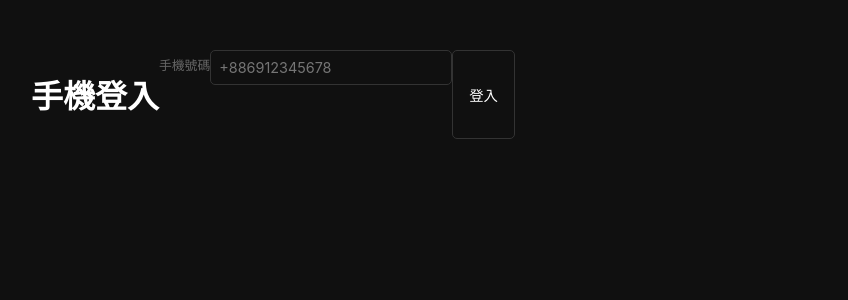
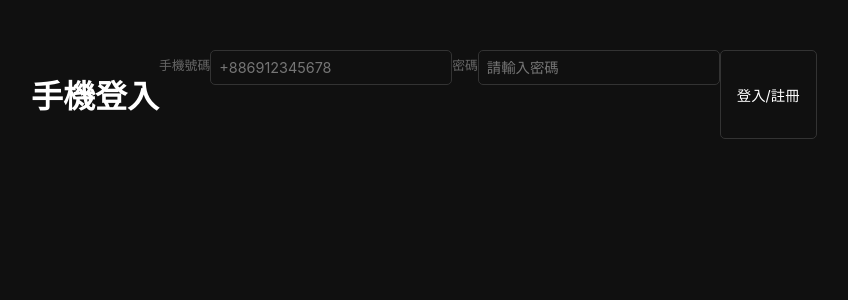
Before and after one commit to snowman12320/nextjs-user-management, a Next.js app: page /phoneLogin in a window 1280 px wide. Shown: the top 300 px of the page, without its empty margins (129-977 px from the left). Built offline with nearby package versions, Linux system fonts and the light colour scheme.

Commit message:
Implement password-based authentication

```diff
--- a/app/phoneLogin/actions.ts
+++ b/app/phoneLogin/actions.ts
@@ -25,7 +25,6 @@ export async function signInWithOtp(formData: FormData) {
 
 export async function verifyOtp(formData: FormData) {
   const supabase = await createClient()
-
   const data = {
     phone: formData.get('phone') as string,
     token: formData.get('token') as string,
@@ -48,22 +47,20 @@ export async function verifyOtp(formData: FormData) {
 export async function signupWithPassport(formData: FormData) {
   const supabase = await createClient()
 
-  const data = {
-    phone: formData.get('phone') as string,
-    password: formData.get('password') as string,
-  }
+  const phone = formData.get('phone') as string
+  const password = formData.get('password') as string
 
   const { error } = await supabase.auth.signUp({
-    phone: data.phone,
-    password: data.password,
+    phone,
+    password,
   })
 
   if (error) {
     redirect('/error')
   }
 
-  revalidatePath('/', 'layout')
-  redirect('/account')
+  const redirectUrl = '/phoneLogin/verify?phone=' + encodeURIComponent(phone);
+  return { redirect: redirectUrl };
 }
 
 export async function signInWithPassword(formData: FormData) {
@@ -80,15 +77,11 @@ export async function signInWithPassword(formData: FormData) {
   })
 
   if (error) {
-    console.info(error);
-    redirect('/error')
+   const response = await signupWithPassport(formData);
+    if (response.redirect) {
+      window.location.href = response.redirect;
+    }
+  } else {
+    redirect('/account')
   }
-
-  redirect('/account')
 }
-
-export async function fetchUser() {
-  const supabase = await createClient()
-  const { data: { user } } = await supabase.auth.getUser();
-  console.log(user);
-};
--- a/app/phoneLogin/page.tsx
+++ b/app/phoneLogin/page.tsx
@@ -1,16 +1,39 @@
 "use client";
 import React, { useState } from 'react'
-import { signInWithOtp } from './actions'
+import { signInWithPassword, signupWithPassport } from './actions'
 
 export default function PhoneLoginPage() {
   const [phone, setPhone] = useState('');
+  const [password, setPassword] = useState('');
 
-  const handleChange = (e: React.ChangeEvent<HTMLInputElement>) => {
+  const handlePhoneChange = (e: React.ChangeEvent<HTMLInputElement>) => {
     const value = e.target.value;
     if (value.length === 10 && value.startsWith('09')) {
       setPhone(`+886${value}`);
     } else {
       setPhone(value);
+    }
+  };
+
+  const handlePasswordChange = (e: React.ChangeEvent<HTMLInputElement>) => {
+    setPassword(e.target.value);
+  };
+
+  const handleSubmit = async (formData: FormData) => {
+    try {
+      await signInWithPassword(formData);
+    } catch (error) {
+      console.info('handleSubmit',error);
+      await signupWithPassport(formData);
+      // In your form submission handler
+      const response = await signupWithPassport(formData);
+      console.info('1',response);
+      if (response.redirect) {
+      window.location.href = response.redirect;
+
+        // or use Next.js router
+        // router.push(response.redirect);
+      }
     }
   };
   return (
@@ -20,22 +43,38 @@ export default function PhoneLoginPage() {
         <label className="text-md" htmlFor="phone">
           手機號碼
         </label>
-        <div className="mb-6">
+        <div className="mb-4">
           <input
-        className="rounded-md px-4 py-2 bg-inherit border"
+            className="rounded-md px-4 py-2 bg-inherit border w-full"
             name="phone"
             placeholder="+886912345678"
             required
             value={phone}
-        onChange={handleChange}
+            onChange={handlePhoneChange}
           />
           <p className="text-sm mt-1">{phone}</p>
         </div>
+
+        <label className="text-md" htmlFor="password">
+          密碼
+        </label>
+        <div className="mb-6">
+          <input
+            className="rounded-md px-4 py-2 bg-inherit border w-full"
+            type="password"
+            name="password"
+            placeholder="請輸入密碼"
+            required
+            value={password}
+            onChange={handlePasswordChange}
+          />
+        </div>
+
         <button
-          formAction={signInWithOtp}
-          className="bg-green-700 rounded-md px-4 py-2 text-foreground mb-2"
+          formAction={handleSubmit}
+          className="bg-green-700 rounded-md px-4 py-2 text-foreground mb-2 w-full"
         >
-          登入
+          登入/註冊
         </button>
       </form>
     </div>
```
Lines whose indentation alone changed are shown as unchanged.
